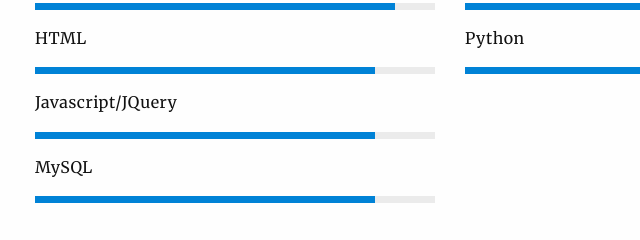
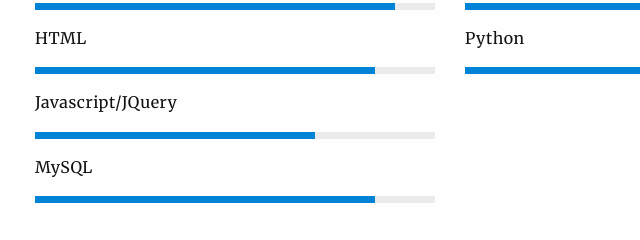
Before and after one commit to koushiktulasi/koushiktulasi.github.io, a plain HTML site: page index.html in a window 1280 px wide. Shown: the part 1120-1360 px from the top of the page, 370-1010 px from the left. Drawn offline with nearby package versions, Linux system fonts and the light colour scheme; files that its build step writes are made by us from their sources; a web font is replaced by a local one.

Commit message:
Update index.html

```diff
--- a/index.html
+++ b/index.html
@@ -180,7 +180,7 @@
 
                             <h6 class="progress-title">Javascript/JQuery</h6>
                             <div class="progress">
-                                <div class="progress-bar progress-bar-primary animated fadeInLeft" role="progressbar" aria-valuenow="85" aria-valuemin="0" aria-valuemax="100" style="width: 85%">
+                                <div class="progress-bar progress-bar-primary animated fadeInLeft" role="progressbar" aria-valuenow="90" aria-valuemin="0" aria-valuemax="100" style="width: 70%">
                                 </div>
                             </div><!-- / progress -->
                             <h6 class="progress-title">MySQL</h6>
```
